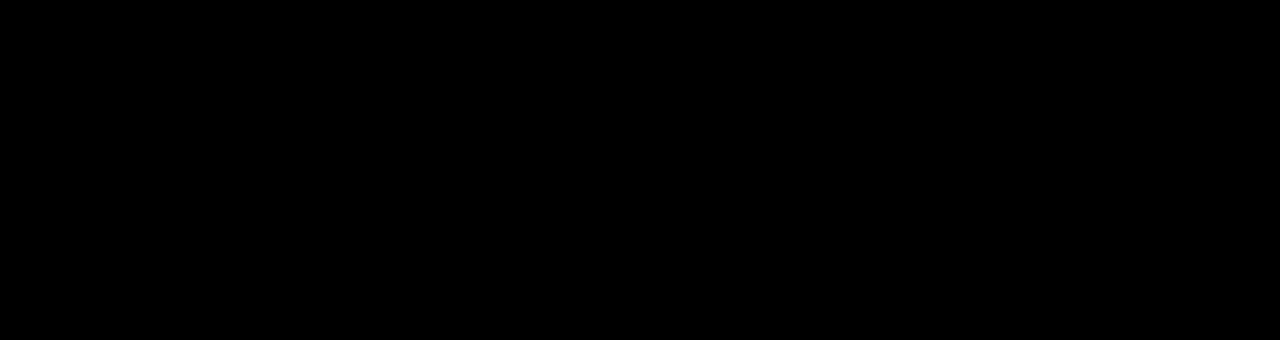
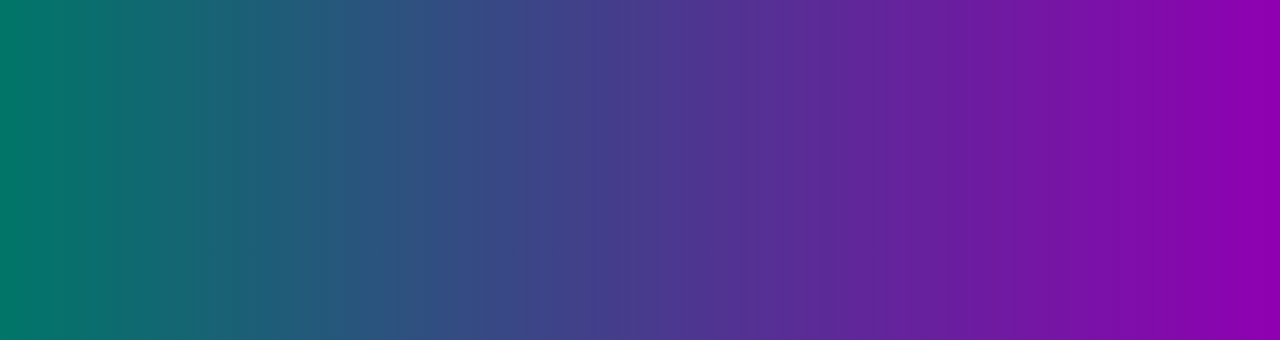
Before and after one commit to nathanbeier/nathanbeier.github.io, a plain HTML site: page index.html in a window 1280 px wide. Shown: the top 340 px of the page. Drawn offline with nearby package versions, Linux system fonts and the light colour scheme.

Commit message:
Changing background color to linear-gradient

```diff
--- a/resources/styles/styles.css
+++ b/resources/styles/styles.css
@@ -1,6 +1,6 @@
 html,
 body {
-  background: black;
+  background-image: linear-gradient(to right, rgb(0, 118, 104), rgb(143, 0, 178));;
   width:100%;
   height:100%;
   font-size: 62.5%;
```
